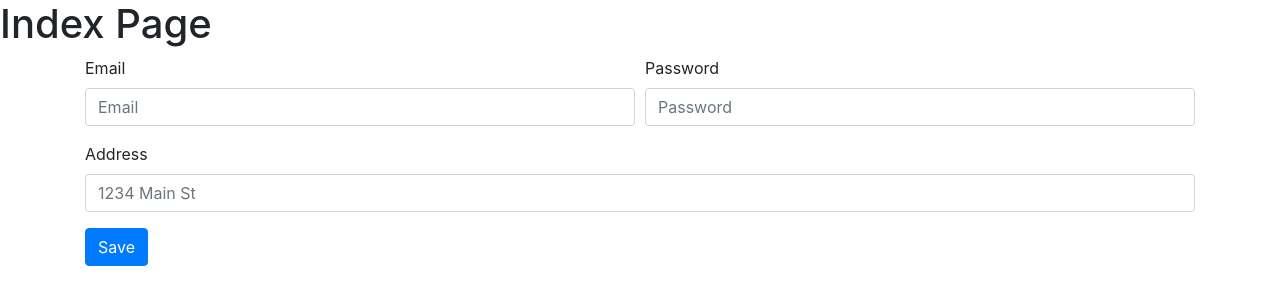
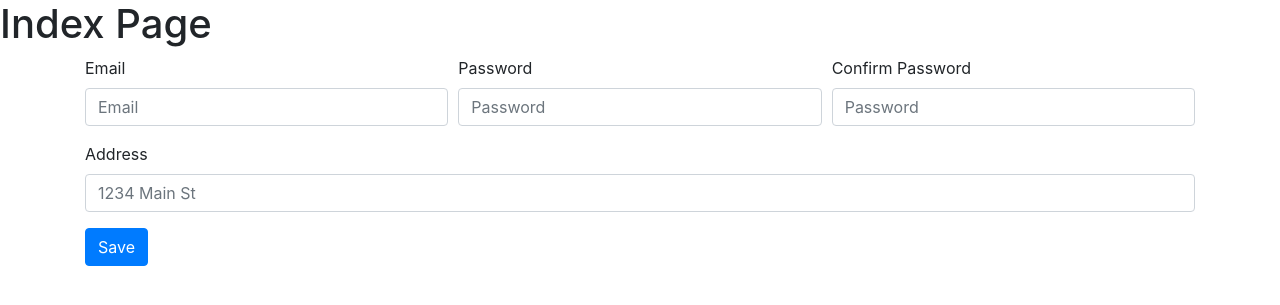
Before and after one commit to xolmomin/django_p9, a Django app: page / in a window 1280 px wide. Shown: the top 305 px of the page. Run offline with Django 4.2, Linux system fonts and the light colour scheme; some libraries are stand-ins or nearby versions.

Commit message:
add forms

```diff
--- a/apps/forms.py
+++ b/apps/forms.py
@@ -1,4 +1,5 @@
 from django import forms
+from django.core.exceptions import ValidationError
 
 from apps.models import Contact
 
@@ -6,9 +7,31 @@ from apps.models import Contact
 # form, modelform
 
 class ContactForm(forms.ModelForm):
-    email = forms.EmailField()
-    password = forms.CharField(max_length=255)
-    address = forms.CharField(max_length=255)
+    email = forms.EmailField(required=True)
+    password = forms.CharField(max_length=255, required=True)
+    confirm_password = forms.CharField(max_length=255, required=True)
+    address = forms.CharField(max_length=255, required=True)
+
+    def clean_email(self):
+        value = self.cleaned_data.get('email')
+        if len(value) <= 5:
+            raise ValidationError('Please enter valid email address!')
+        return value
+
+    def clean_address(self):
+        value = self.cleaned_data.get('address')
+        if value != 'Toshkent':
+            raise ValidationError('Please enter Tashkent')
+        return value
+
+    def clean(self):
+        cleaned_data = super().clean()
+        password = cleaned_data.get('password')
+        confirm_password = cleaned_data.pop('confirm_password')
+        if confirm_password != password:
+            raise ValidationError("Password didn't match!")
+        return cleaned_data
 
     class Meta:
         model = Contact
+        fields = ('email', 'password', 'address')
--- a/apps/views.py
+++ b/apps/views.py
@@ -1,10 +1,19 @@
 from django.shortcuts import render
+from apps.forms import ContactForm
 
 
 def index_page(request):
+    context = {
+        'form': ContactForm()
+    }
     if request.method == 'POST':
-        pass
-    return render(request, 'index.html')
+        form = ContactForm(request.POST)
+        if form.is_valid():
+            form.save()
+        context = {
+            'form': form
+        }
+    return render(request, 'index.html', context)
 
 
 def menu_page(request):
--- a/templates/index.html
+++ b/templates/index.html
@@ -8,21 +8,46 @@
 
 {% block main_block %}
     <h1>Index Page</h1>
+
+    {% if form.errors %}
+        <div style="color:#ff0000">
+            <h4>Please fix the following errors</h4>
+            <ul>
+                {% for field in form %}
+                    {% if field.errors %}
+                        {% for error in field.errors %}
+                            <li>{{ error|escape }}</li>
+                        {% endfor %}
+                    {% endif %}
+                {% endfor %}
+            </ul>
+            {% if form.non_field_errors %}
+                {{ form.non_field_errors }}
+            {% endif %}
+        </div>
+    {% endif %}
     <div class="container">
         <form method="post" action="{% url 'index_page' %}">
+            {% csrf_token %}
             <div class="form-row">
-                <div class="form-group col-md-6">
+                <div class="form-group col-md-4">
                     <label for="inputEmail4">Email</label>
-                    <input type="email" class="form-control" id="inputEmail4" placeholder="Email">
+                    <input type="email" name="email" class="form-control" id="inputEmail4" placeholder="Email">
                 </div>
-                <div class="form-group col-md-6">
+                <div class="form-group col-md-4">
                     <label for="inputPassword4">Password</label>
-                    <input type="password" class="form-control" id="inputPassword4" placeholder="Password">
+                    <input type="password" name="password" class="form-control" id="inputPassword4"
+                           placeholder="Password">
+                </div>
+                <div class="form-group col-md-4">
+                    <label for="inputPassword4">Confirm Password</label>
+                    <input type="password" name="confirm_password" class="form-control" id="inputPassword4"
+                           placeholder="Password">
                 </div>
             </div>
             <div class="form-group">
                 <label for="inputAddress">Address</label>
-                <input type="text" class="form-control" id="inputAddress" placeholder="1234 Main St">
+                <input type="text" class="form-control" name="address" id="inputAddress" placeholder="1234 Main St">
             </div>
             {#            <div class="form-group">#}
             {#                <label for="inputAddress2">Address 2</label>#}
```
Also changed, not shown: apps/migrations/0006_contact.py (added). Lines whose indentation alone changed are shown as unchanged.
